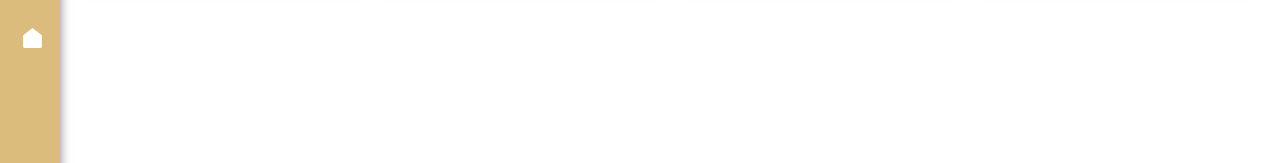
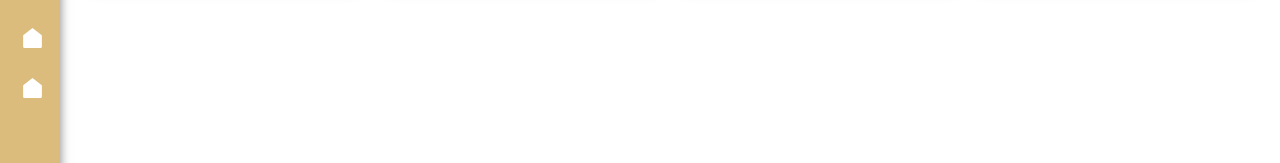
Before and after one commit to Adolfo2803/Proyecto-sis1, an Angular app: page /dashboard in a window 1280 px wide. Shown: the part 262-425 px from the top of the page. Built offline with nearby package versions, Linux system fonts and the light colour scheme.

Commit message:
Logro: Se agrega el menu ´cirugias´ a sidebar

```diff
--- a/src/app/shared/components/sidebar/sidebar.component.html
+++ b/src/app/shared/components/sidebar/sidebar.component.html
@@ -32,6 +32,11 @@
             <span><a routerLink="configuracion" routerLinkActive="active">Archivo</a></span>
 
         </li>
+        <li class="nav-list-item">
+            <svg xmlns="http://www.w3.org/2000/svg" viewBox="0 0 24 24" width="18" height="18" fill="currentColor" class="it"><path fill="none" d="M0 0h24v24H0z"></path><path d="M21 20C21 20.5523 20.5523 21 20 21H4C3.44772 21 3 20.5523 3 20V9.48907C3 9.18048 3.14247 8.88917 3.38606 8.69972L11.3861 2.47749C11.7472 2.19663 12.2528 2.19663 12.6139 2.47749L20.6139 8.69972C20.8575 8.88917 21 9.18048 21 9.48907V20Z"></path></svg>
+            <span><a routerLink="configuracion" routerLinkActive="active">Cirugias</a></span>
+
+        </li>
 
     </ul>
 
```
